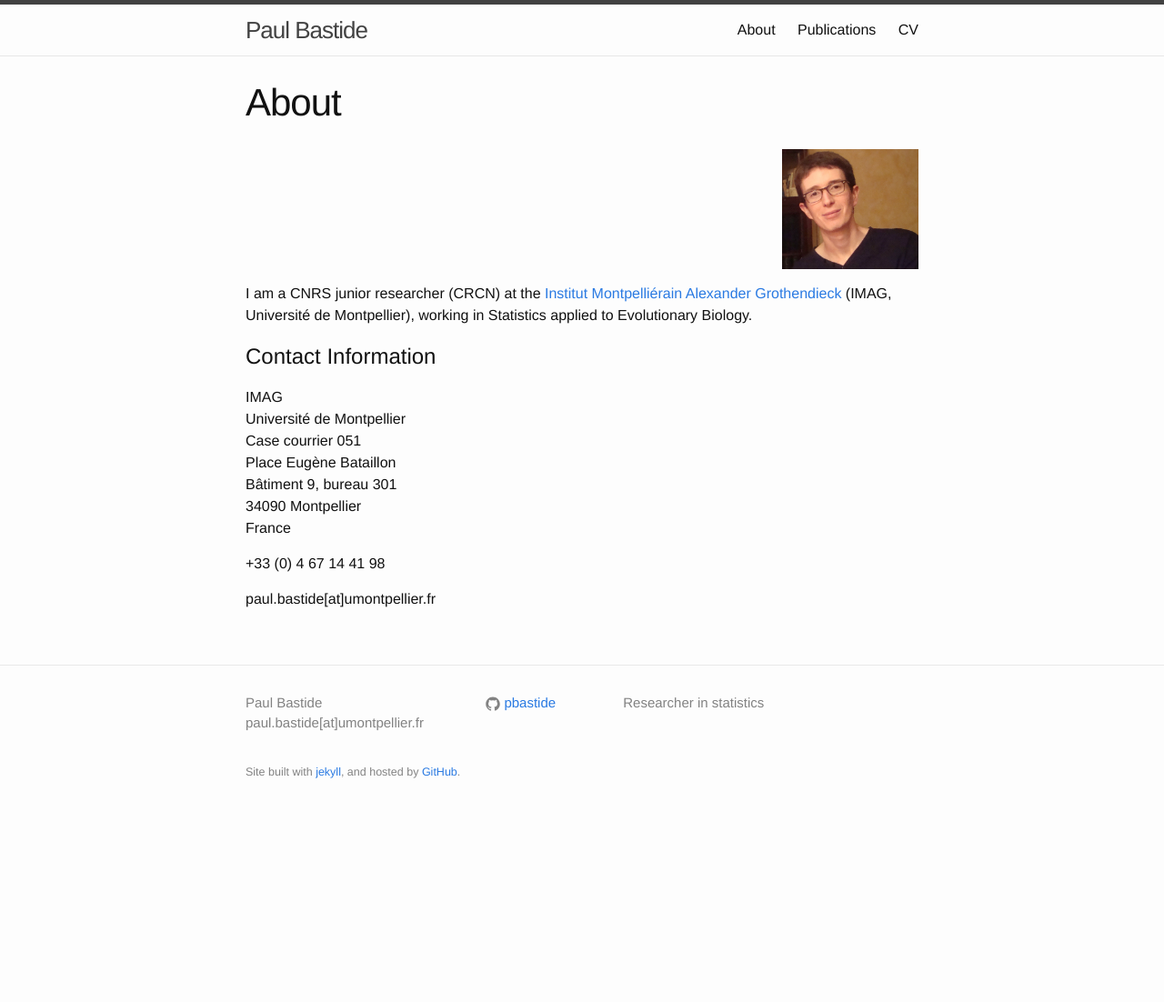
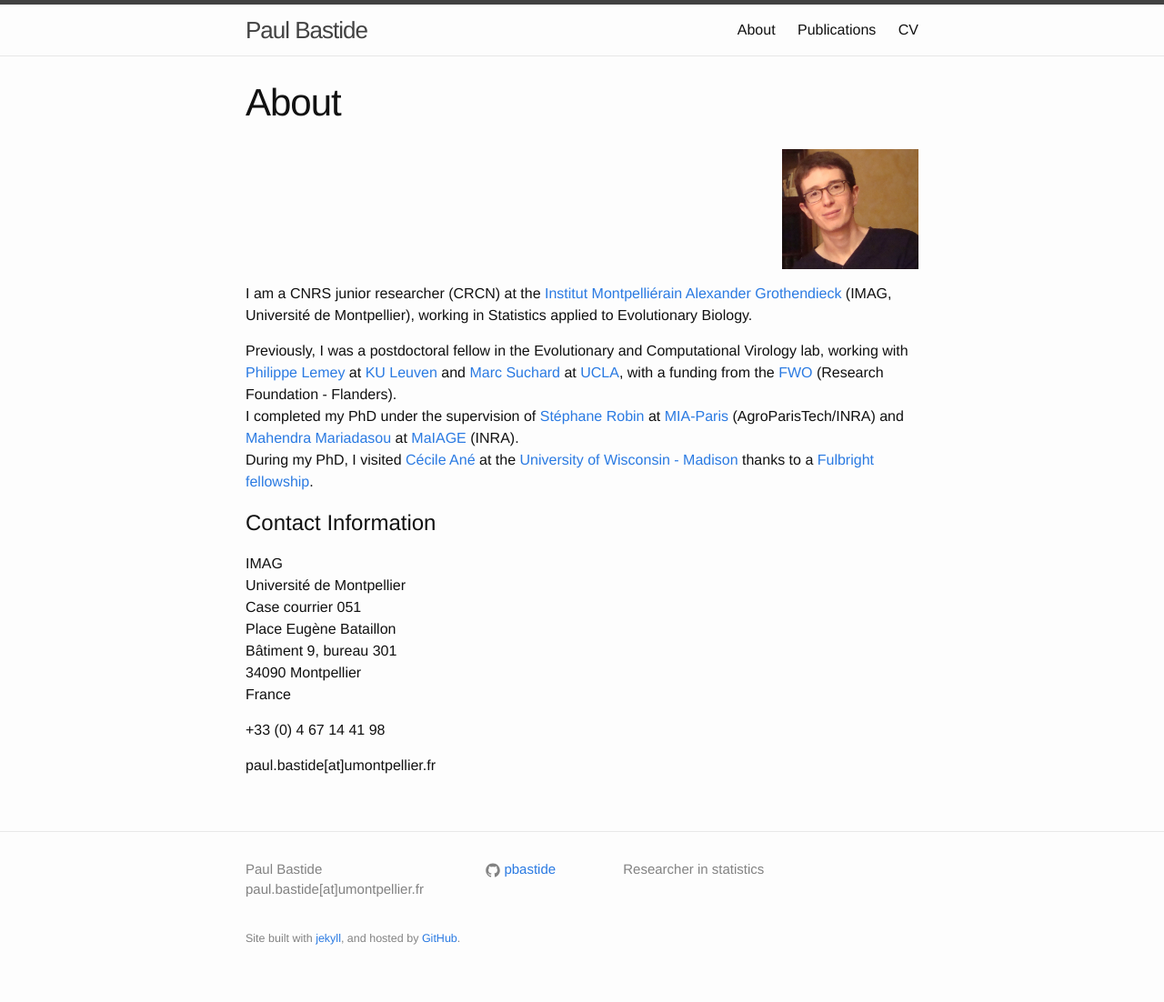
Before and after one commit to pbastide/pbastide.github.io, a Jekyll site: the page built from index.md, in a window 1280 px wide. Shown: the whole page at 91% size. Built offline with Jekyll 4.4.1, drawn with Linux system fonts in a browser that asks for light colours; before the commit the page ends 919 px from its top, so only the background shows below that.

Commit message:
Update index.

```diff
--- a/index.md
+++ b/index.md
@@ -10,6 +10,15 @@ weight : 1
 {: width="150px"}
 
 I am a CNRS junior researcher (CRCN) at the [Institut Montpelliérain Alexander Grothendieck](https://imag.edu.umontpellier.fr) (IMAG, Université de Montpellier), working in Statistics applied to Evolutionary Biology.
+
+Previously, I was a postdoctoral fellow in the Evolutionary and Computational Virology lab,
+working with [Philippe Lemey](https://rega.kuleuven.be/cev/ecv) at [KU Leuven](https://www.kuleuven.be/english/) and [Marc Suchard](https://msuchard.faculty.biomath.ucla.edu/) at [UCLA](http://www.ucla.edu/), with a funding from the [FWO](https://www.fwo.be/en/fellowships-funding/postdoctoral-fellowships/junior-postdoctoral-fellowship/) (Research Foundation - Flanders).
+I completed my PhD under the supervision of [Stéphane Robin](https://www6.inrae.fr/mia-paris/Equipes/Membres/Stephane-Robin)
+at [MIA-Paris](https://www6.inrae.fr/mia-paris) (AgroParisTech/INRA)
+and [Mahendra Mariadasou](https://mahendra-mariadassou.github.io/) at [MaIAGE](https://maiage.inrae.fr/) (INRA).
+During my PhD, I visited [Cécile Ané](http://www.stat.wisc.edu/~ane/)
+at the [University of Wisconsin - Madison](http://www.wisc.edu/)
+thanks to a [Fulbright fellowship](http://fulbright-france.org).
 
 # Contact Information
 
```
